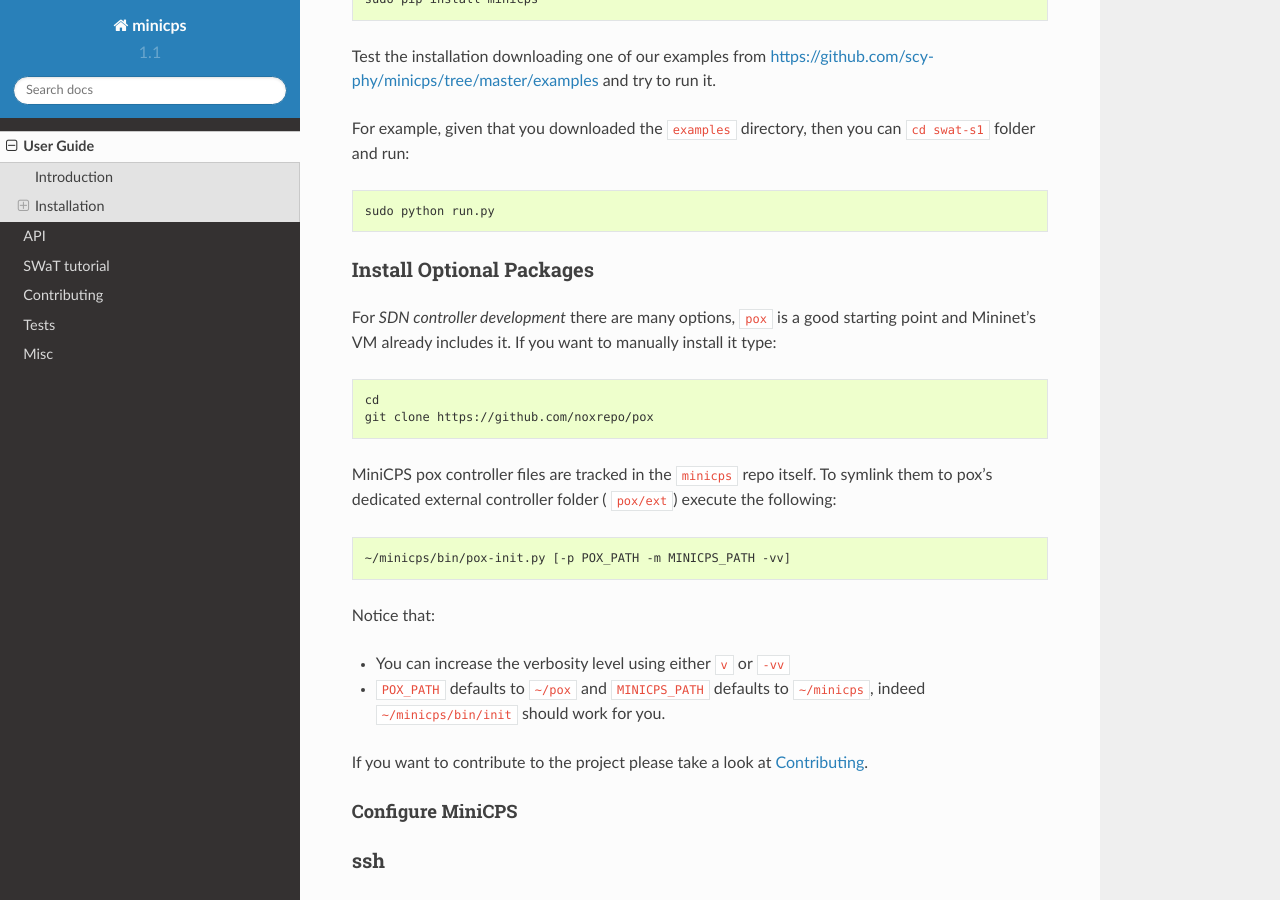
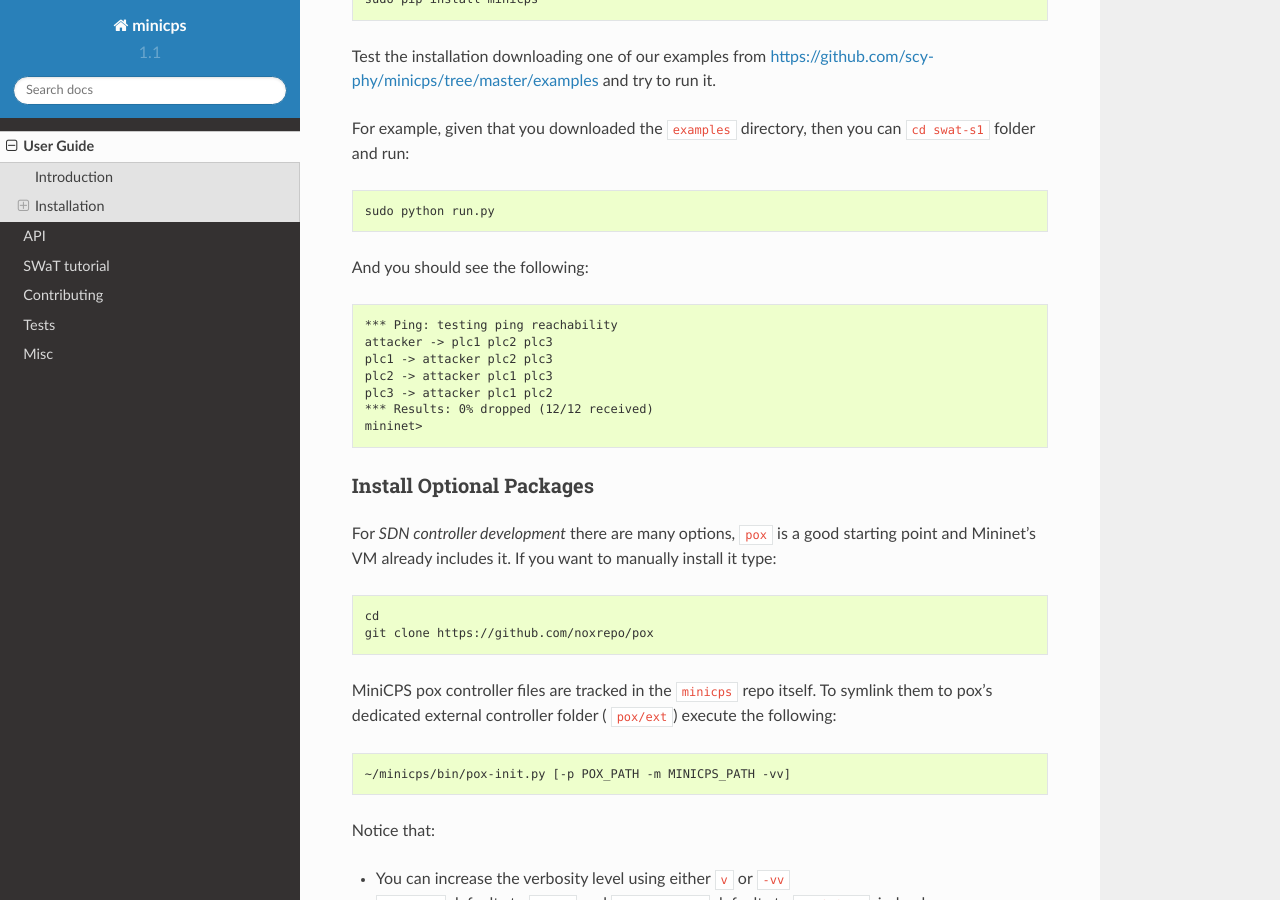
Before and after one commit to scy-phy/minicps, a Sphinx documentation site: the page built from docs/userguide.rst, in a window 1280 px wide and 900 px high, scrolled down 829 px. Built offline with Sphinx 7.4.7 and the Read the Docs theme 2.0.0, drawn with Linux system fonts in a browser that asks for light colours.

Commit message:
Minor fixes

```diff
--- a/docs/userguide.rst
+++ b/docs/userguide.rst
@@ -66,6 +66,18 @@
 .. code-block:: console
 
    sudo python run.py
+
+And you should see the following:
+
+.. code-block:: console
+
+   *** Ping: testing ping reachability
+   attacker -> plc1 plc2 plc3
+   plc1 -> attacker plc2 plc3
+   plc2 -> attacker plc1 plc3
+   plc3 -> attacker plc1 plc2
+   *** Results: 0% dropped (12/12 received)
+   mininet>
 
 
 .. INSTALL OPTIONAL {{{3
```
Also changed, not shown: docs/contributing.rst (+4 -3 lines), 1 other file.
